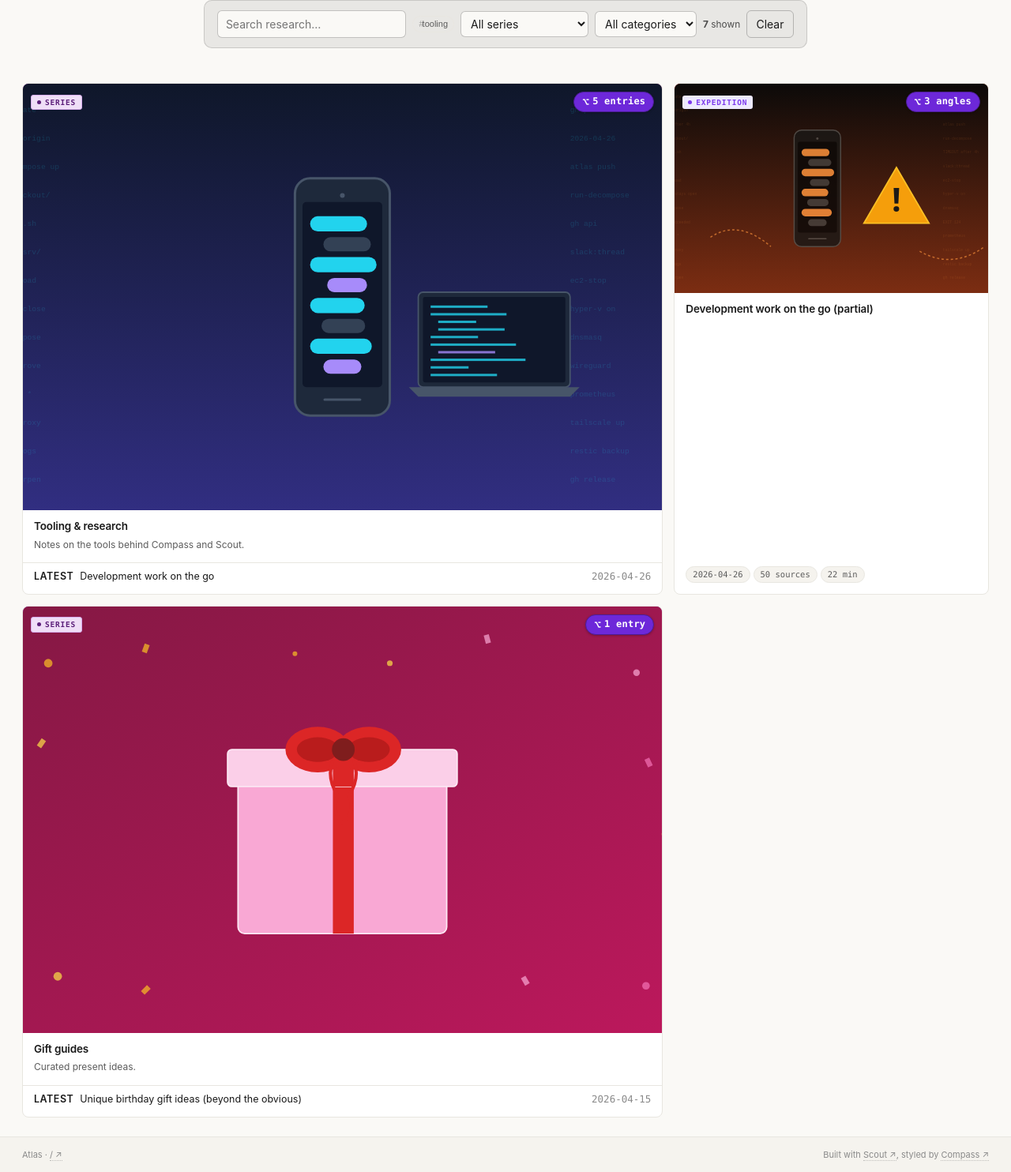
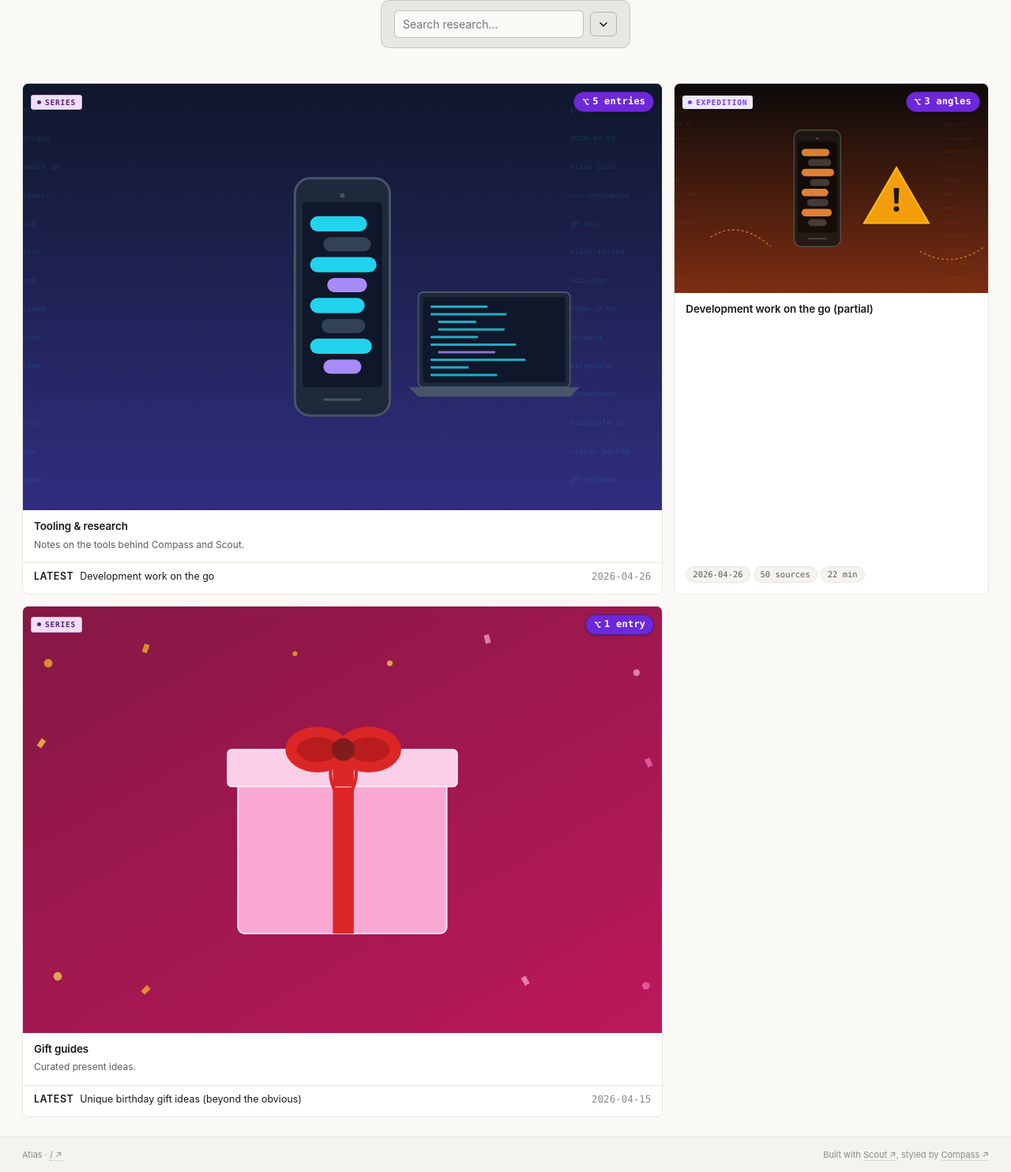
Before and after one commit to Laoujin/Compass, a Jekyll site: the page built from index.html, in a window 1280 px wide. Shown: the part 235-1719 px from the top of the page at 79% size. Built offline with Jekyll 4.4.1, drawn with Linux system fonts in a browser that asks for light colours; some web fonts are replaced.

Commit message:
simple filter by default

```diff
--- a/_includes/filter-bar.html
+++ b/_includes/filter-bar.html
@@ -6,7 +6,13 @@ the cards present on the page, and toggles visibility. Hidden until JS runs.
 {%- endcomment -%}
 {%- assign _scope = include.scope | default: 'home' -%}
 <div class="filter-bar" data-scope="{{ _scope }}" hidden>
+  <div class="filter-primary">
     <input class="filter-search js-filter-search" type="search" placeholder="Search research…" aria-label="Search research">
+    <button type="button" class="filter-more js-filter-more" aria-expanded="false" aria-controls="filter-advanced-{{ _scope }}" aria-label="More filters" title="More filters">
+      <svg class="filter-more-icon" viewBox="0 0 16 16" width="16" height="16" aria-hidden="true"><path d="M4 6l4 4 4-4" fill="none" stroke="currentColor" stroke-width="1.6" stroke-linecap="round" stroke-linejoin="round"/></svg>
+    </button>
+  </div>
+  <div class="filter-advanced js-filter-advanced" id="filter-advanced-{{ _scope }}" hidden>
     <div class="filter-tags js-filter-tags" role="group" aria-label="Filter by tag"></div>
     {%- if _scope != 'series' -%}
     <select class="filter-select js-filter-series" aria-label="Filter by series">
@@ -19,3 +25,4 @@ the cards present on the page, and toggles visibility. Hidden until JS runs.
     <span class="filter-count"><strong class="js-filter-count">0</strong> shown</span>
     <button type="button" class="filter-clear js-filter-clear">Clear</button>
   </div>
+</div>
--- a/assets/filters.css
+++ b/assets/filters.css
@@ -33,8 +33,7 @@
 /* --- bar styling (palette-aware; reuses palette custom props) ---------- */
 .filter-bar {
   display: flex;
-  flex-wrap: wrap;
-  align-items: center;
+  flex-direction: column;
   gap: .5rem;
   margin: 0 auto 1.5rem;
   padding: .75rem 1rem;
@@ -42,8 +41,13 @@
   border-radius: 10px;
   background: color-mix(in srgb, var(--pal-bg, #fff) 92%, var(--pal-fg, #333));
 }
+.filter-primary {
+  display: flex;
+  align-items: center;
+  gap: .5rem;
+}
 .filter-search {
-  flex: 1 1 12rem;
+  flex: 1 1 auto;
   min-width: 8rem;
   padding: .4rem .6rem;
   font: inherit;
@@ -52,6 +56,28 @@
   border: 1px solid color-mix(in srgb, var(--pal-fg, #333) 25%, transparent);
   border-radius: 6px;
 }
+.filter-more {
+  flex: 0 0 auto;
+  display: inline-flex;
+  align-items: center;
+  justify-content: center;
+  padding: .4rem .5rem;
+  cursor: pointer;
+  color: var(--pal-fg, #222);
+  background: transparent;
+  border: 1px solid color-mix(in srgb, var(--pal-fg, #333) 25%, transparent);
+  border-radius: 6px;
+}
+.filter-more:hover { background: color-mix(in srgb, var(--pal-fg, #333) 8%, transparent); }
+.filter-more-icon { transition: transform .15s ease; }
+.filter-more[aria-expanded="true"] .filter-more-icon { transform: rotate(180deg); }
+.filter-advanced {
+  display: flex;
+  flex-wrap: wrap;
+  align-items: center;
+  gap: .5rem;
+}
+.filter-advanced[hidden] { display: none; }
 .filter-tags {
   display: flex;
   flex-wrap: wrap;
--- a/assets/filters.js
+++ b/assets/filters.js
@@ -11,6 +11,8 @@
   var catSel = bar.querySelector('.js-filter-category');
   var countEl = bar.querySelector('.js-filter-count');
   var clearBtn = bar.querySelector('.js-filter-clear');
+  var moreBtn = bar.querySelector('.js-filter-more');
+  var advanced = bar.querySelector('.js-filter-advanced');
 
   var items = toArray(document.querySelectorAll('[data-kind]'));
   var entries = items.filter(function (el) { return el.getAttribute('data-kind') === 'entry'; });
@@ -78,9 +80,15 @@
   if (clearBtn) clearBtn.addEventListener('click', function () {
     state = { q: '', tags: [], series: '', cat: '' }; commit();
   });
+  if (moreBtn && advanced) moreBtn.addEventListener('click', function () {
+    setAdvanced(advanced.hidden);
+  });
 
   // --- boot ---------------------------------------------------------------
   readURL();
+  // Reveal the advanced controls up front when a facet filter arrived via URL,
+  // so the user can see what's narrowing the results (search stays always-visible).
+  setAdvanced(!!(state.tags.length || state.series || state.cat));
   bar.hidden = false;
   apply();
 
@@ -178,6 +186,11 @@
   }
 
   // --- helpers ------------------------------------------------------------
+  function setAdvanced(open) {
+    if (!advanced) return;
+    advanced.hidden = !open;
+    if (moreBtn) moreBtn.setAttribute('aria-expanded', open ? 'true' : 'false');
+  }
   function toArray(nl) { return Array.prototype.slice.call(nl); }
   function addOption(sel, value, label) {
     var o = document.createElement('option');
```
Lines whose indentation alone changed are shown as unchanged.
